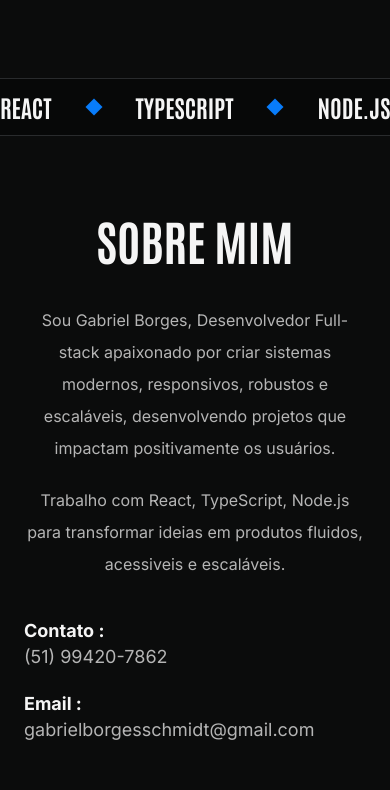
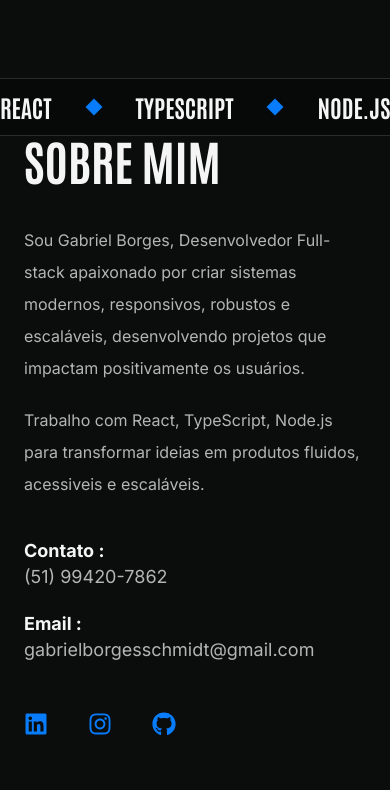
Before and after one commit to GSBorgess/portfolio, a React app: page / in a window 390 px wide. Shown: the part 840-1630 px from the top of the page. Built offline with nearby package versions, Linux system fonts and the light colour scheme; the HTML template or start-up script is replaced by a standard one.

Commit message:
remove padding top da seção e alinha o conteúdo à direita

```diff
--- a/src/components/AboutSection.tsx
+++ b/src/components/AboutSection.tsx
@@ -15,7 +15,7 @@ export function AboutSection() {
   return (
     <section
       id="sobre"
-      className="relative overflow-hidden bg-bg-main px-6 py-20 text-text-main sm:px-10 lg:px-16 lg:py-28"
+      className="relative overflow-hidden bg-bg-main px-6 pb-20 text-text-main sm:px-10 lg:px-16 lg:pb-28"
     >
       <div className="mx-auto grid w-full max-w-[1500px] items-center gap-12 lg:grid-cols-[minmax(280px,520px)_minmax(0,1fr)] lg:gap-20">
         <div className="order-2 mx-auto w-full max-w-[300px] lg:order-1 lg:mx-0 lg:max-w-[340px] xl:max-w-[400px]">
@@ -28,7 +28,7 @@ export function AboutSection() {
           </div>
         </div>
 
-        <div className="order-1 text-center lg:order-2 lg:text-left">
+        <div className="order-1 lg:order-2 lg:text-left">
           <h2 className="font-title text-5xl font-bold uppercase leading-none tracking-normal text-text-main sm:text-6xl lg:text-7xl">
             Sobre mim
           </h2>
@@ -74,7 +74,7 @@ export function AboutSection() {
 
           <ul
             aria-label="Redes sociais"
-            className="mt-10 flex items-center justify-center gap-5 lg:justify-start"
+            className="mt-10 flex items-center gap-5 lg:justify-start"
           >
             {socialLinks.map(({ label, href, icon: Icon }) => (
               <li key={label}>
@@ -82,7 +82,7 @@ export function AboutSection() {
                   href={href}
                   target="_blank"
                   aria-label={label}
-                  className="flex h-11 w-11 items-center justify-center rounded-full text-primary-color transition hover:bg-primary-color hover:text-text-main focus-visible:outline focus-visible:outline-2 focus-visible:outline-offset-2 focus-visible:outline-primary-color duration-250"
+                  className="flex h-11 w-11 items-center rounded-full text-primary-color transition hover:bg-primary-color hover:text-text-main focus-visible:outline focus-visible:outline-2 focus-visible:outline-offset-2 focus-visible:outline-primary-color duration-250"
                 >
                   <Icon className="h-6 w-6" aria-hidden="true" />
                 </a>
```
